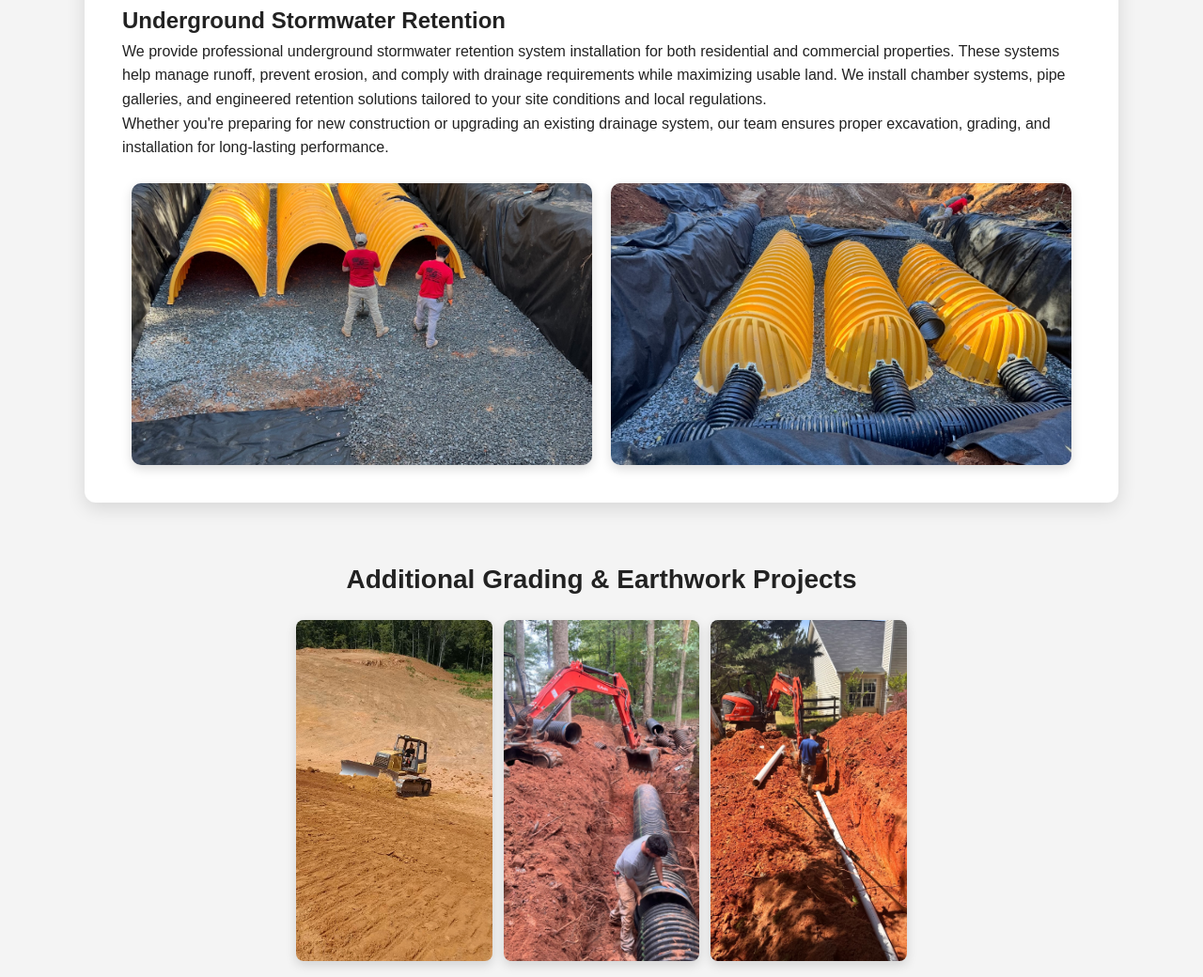
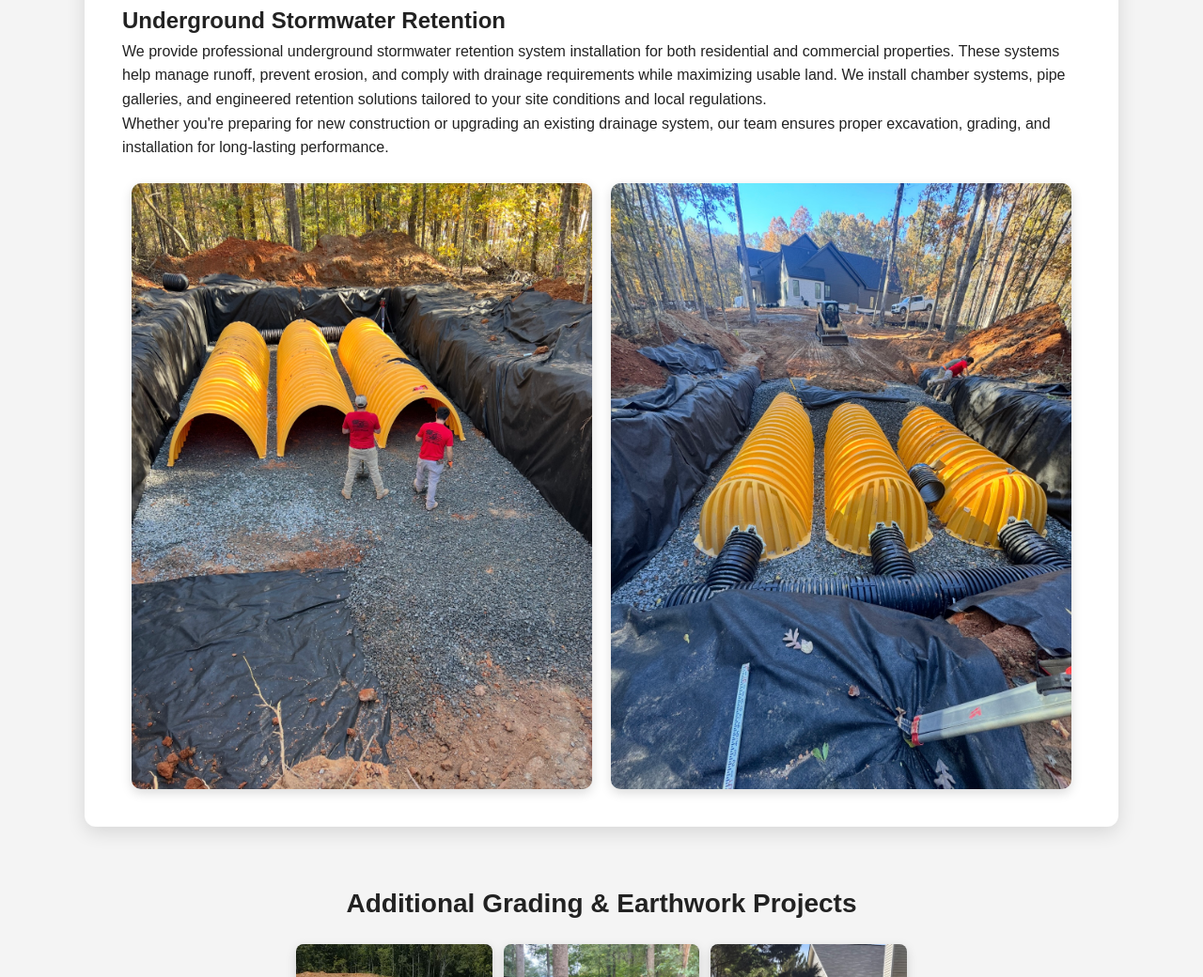
Before and after one commit to Westyn3/ralph-hilliard-septic-grading, a plain HTML site: page grading.html in a window 1280 px wide. Shown: the part 884-1924 px from the top of the page at 94% size. Drawn offline with Linux system fonts and the light colour scheme.

Commit message:
Update styles.css

```diff
--- a/styles.css
+++ b/styles.css
@@ -182,8 +182,8 @@ nav a:hover {
 
 .stormwater-images img {
     width: 48%;
-    height: 300px;
-    object-fit: cover;
+    height: auto;
+    object-fit: contain;
     border-radius: 10px;
     box-shadow: 0 4px 12px rgba(0,0,0,0.15);
 }
```
